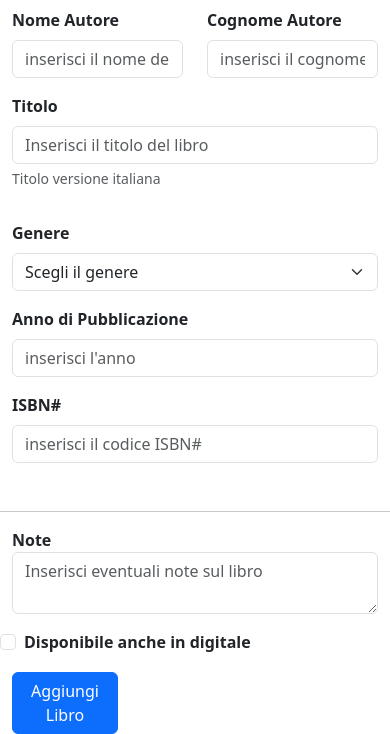
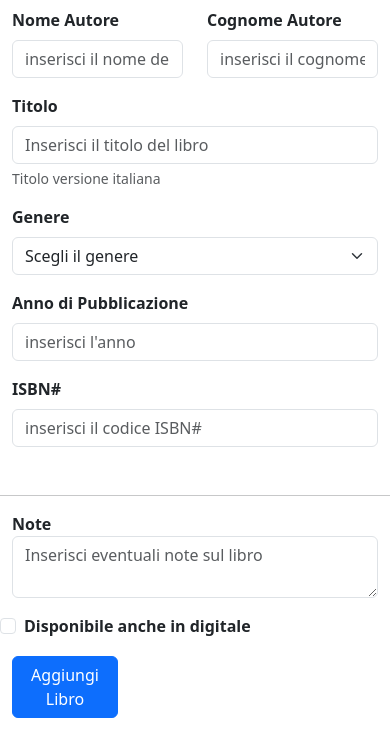
Before and after one commit to fabiogerritferrari/html-css-bootstrap-dashboard, a plain HTML site: page index-2.html in a window 390 px wide. Shown: the part 178-912 px from the top of the page. Drawn offline with nearby package versions, Linux system fonts and the light colour scheme.

Commit message:
corretto margine input "genere" per evitare troppo padding in mobile

```diff
--- a/index-2.html
+++ b/index-2.html
@@ -67,7 +67,7 @@
                 </div>
             </div>
                 <div class="col-12 col-lg-4">
-                    <label for="GenereLibro" class="form-label fw-bold mt-3">Genere</label>
+                    <label for="GenereLibro" class="form-label fw-bold mt-lg-3">Genere</label>
                     <select class="form-select" id="GenereLibro">
                         <option selected class="fw-bold">Scegli il genere</option>
                         <option value="1">Horror</option>
```
